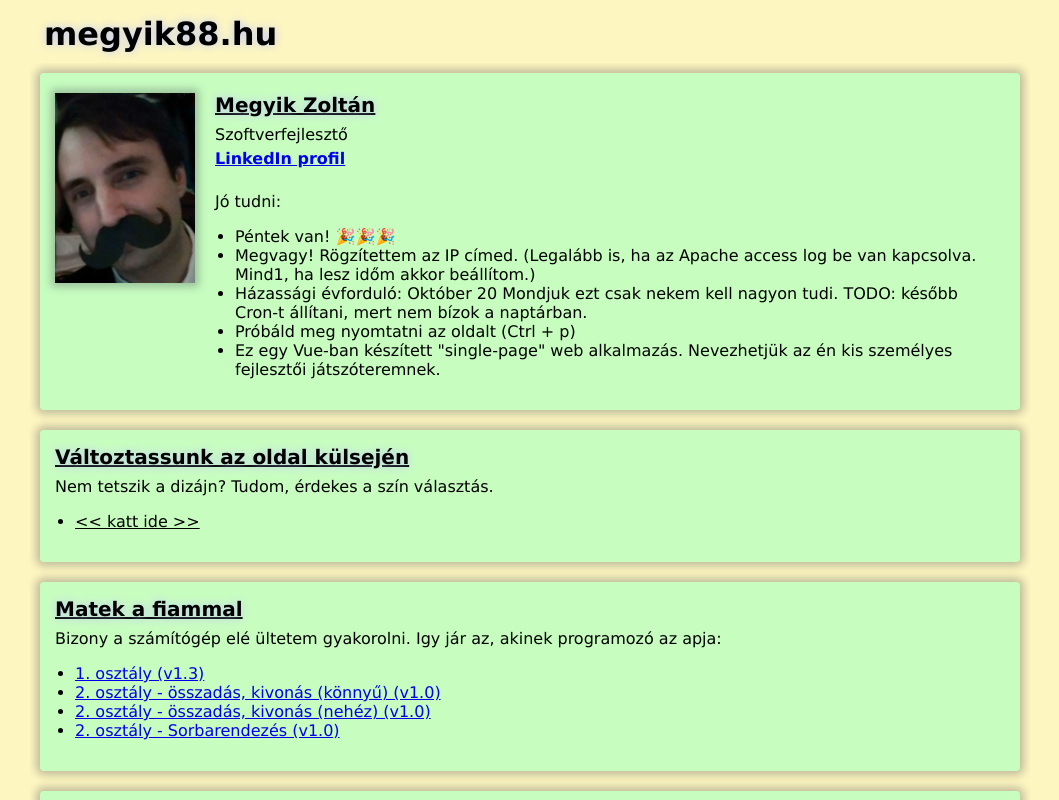
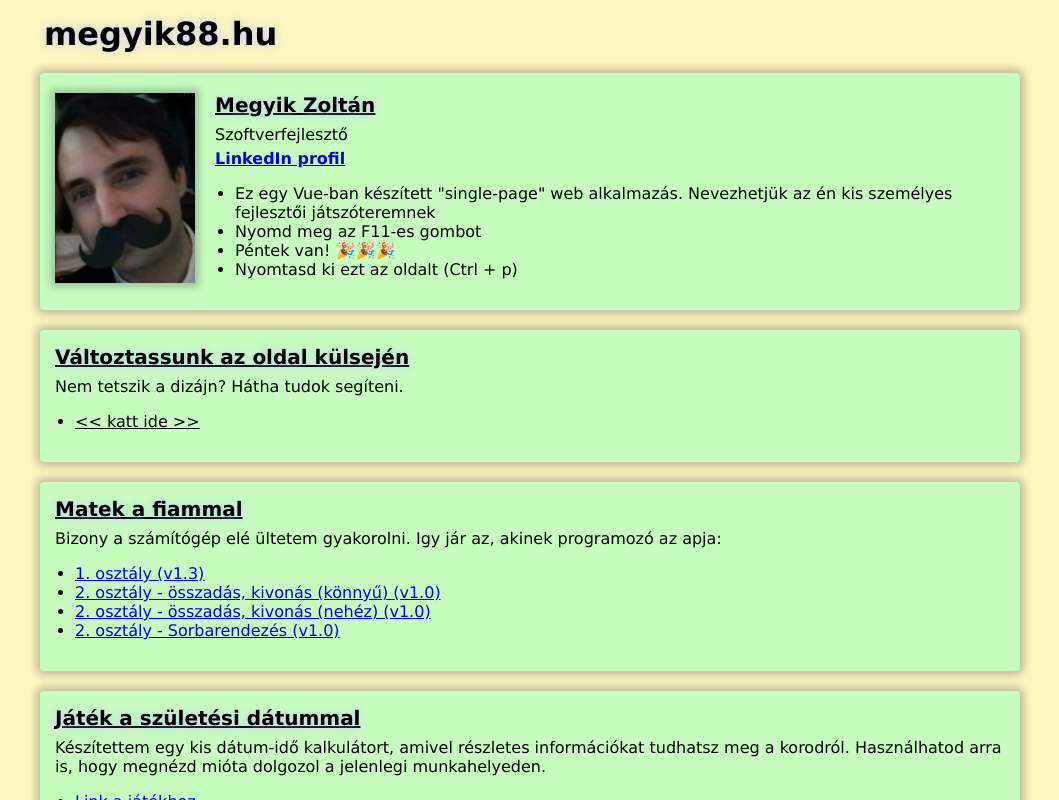
Before and after one commit to mzoli88/megyik88-web, a Vue app: page / in a window 1280 px wide. Shown: the whole page, without its empty margins (110-1169 px from the left). Built offline with nearby package versions, Linux system fonts and the light colour scheme.

Commit message:
frissítések

```diff
--- a/package.json
+++ b/package.json
@@ -11,9 +11,11 @@
     "@fortawesome/fontawesome-svg-core": "^1.3.0",
     "@fortawesome/free-solid-svg-icons": "^6.0.0",
     "@fortawesome/vue-fontawesome": "^2.0.6",
+    "@vue/cli-service": "^5.0.8",
     "babel-polyfill": "^6.26.0",
     "vue": "^2.6.14",
-    "vue-router": "^3.5.3"
+    "vue-router": "^3.5.3",
+    "vue-template-compiler": "^2.7.14"
   },
   "browserslist": [
     "> 1%",
--- a/public/style.css
+++ b/public/style.css
@@ -169,52 +169,3 @@ a {
 }
 
 /* main style*/
-
-body.style_main {
-	background-color: #fdf6c0;
-	font-family: "Lucida Console", "Courier New", monospace;
-}
-
-.style_main .bHeader,
-.style_main .a:hover,
-.style_main .BoxHeader {
-	text-shadow: 0px 0px 10px #c0c7fd;
-}
-
-.style_main .BoxHeader {
-	text-decoration: underline;
-}
-
-.style_main .Box {
-	background-color: #c8fdc0;
-	border-color: transparent;
-	border-radius: 4px;
-	-webkit-box-shadow: 0px 0px 8px 4px #21273847;
-	box-shadow: 0px 0px 8px 4px #21273847;
-}
-
-.style_main .megyik88_img {
-	-webkit-box-shadow: 0px 0px 8px 4px #21273847;
-	box-shadow: 0px 0px 8px 4px #21273847;
-}
-
-
-/* Simple style */
-
-.style_simple * {
-	color: initial;
-	background-color: initial;
-	font-size: initial;
-	padding: initial;
-	margin: initial;
-	border-width: 0;
-	border: initial;
-	border-radius: initial;
-	float: initial;
-}
-
-
-.tmp_img {
-	width: 100%;
-	/* transform: scale(1.2); */
-}
--- a/src/App.vue
+++ b/src/App.vue
@@ -54,7 +54,7 @@ export default {
     console.log("̄¯_(ツ)_/¯");
   },
   data: function name() {
-    document.body.className = document.body.className = "style_main";
+    document.body.className = document.body.className = "style_green";
     return {
       isIE: false || !!document.documentMode,
       menu_clicks: 0,
@@ -62,7 +62,7 @@ export default {
       menu_click_status: 0,
       menu_canClick: true,
       showWrap: true,
-      style: "style_main",
+      style: "style_green",
     };
   },
   watch: {
--- a/src/main.js
+++ b/src/main.js
@@ -11,6 +11,8 @@ import './styles/media.css';
 import './styles/style_black.css';
 import './styles/style_apache.css';
 import './styles/style_colorfull.css';
+import './styles/style_simple.css';
+import './styles/style_green.css';
 import './styles/print.css';
 
 import Box from './componets/Box.vue';
--- a/src/styles/main.css
+++ b/src/styles/main.css
@@ -1,15 +1,17 @@
-
 .vflex,
 .hflex,
 .cflex {
 	display: flex;
 }
+
 .hflex {
 	flex-direction: column !important;
 }
+
 .vflex {
 	flex-direction: row !important;
 }
+
 .cflex {
 	justify-content: center;
 	align-items: center;
@@ -19,25 +21,31 @@
 	gap: 20px;
 }
 
-.fit{
+.fit {
 	flex: 1 0 auto;
 }
-body,#app,#wrap{
+
+body,
+#app,
+#wrap {
 	height: 100vh;
 	overflow: hidden;
 	font-family: Verdana, sans-serif;
 	margin: 0;
-	padding:0;
+	padding: 0;
 }
-h1{
+
+h1 {
 	margin: 0;
-	padding:0;
+	padding: 0;
 }
-body{
+
+body {
 	background-color: #fff;
 }
-#app{
-	overflow:auto;
+
+#app {
+	overflow: auto;
 	-webkit-overflow-scrolling: touch;
 	padding: 5px;
 }
@@ -45,3 +53,8 @@ body{
 .icon {
 	font-family: "Font Awesome 5 Free";
 }
+
+.tmp_db_img {
+	display: block;
+	margin: auto;
+}
--- a/src/styles/media.css
+++ b/src/styles/media.css
@@ -14,3 +14,36 @@
         width: initial;
     }
 }
+
+@media all and (display-mode: fullscreen) {
+
+    body,
+    html,
+    #app {
+        background-color: #157fcc;
+    }
+
+    #app * {
+        display: none;
+    }
+
+    #app::before {
+        position: absolute;
+        top: 10%;
+        left: 10%;
+        content: ':(';
+        color: #fff;
+        font-size: 25.0vh;
+    }
+
+    #app::after {
+        position: absolute;
+        bottom: 40%;
+        left: 0;
+        padding: 0 20vh;
+        content: 'Your PC ran into a problem that it couldn\'t handle, and now it needs to restart.';
+        color: #fff;
+        font-size: 2.0vh;
+    }
+
+}
--- /dev/null
+++ b/src/styles/style_green.css
@@ -0,0 +1,27 @@
+body.style_green {
+    background-color: #fdf6c0;
+    font-family: "Lucida Console", "Courier New", monospace;
+}
+
+.style_green .bHeader,
+.style_green .a:hover,
+.style_green .BoxHeader {
+    text-shadow: 0px 0px 10px #c0c7fd;
+}
+
+.style_green .BoxHeader {
+    text-decoration: underline;
+}
+
+.style_green .Box {
+    background-color: #c8fdc0;
+    border-color: transparent;
+    border-radius: 4px;
+    -webkit-box-shadow: 0px 0px 8px 4px #21273847;
+    box-shadow: 0px 0px 8px 4px #21273847;
+}
+
+.style_green .megyik88_img {
+    -webkit-box-shadow: 0px 0px 8px 4px #21273847;
+    box-shadow: 0px 0px 8px 4px #21273847;
+}
--- /dev/null
+++ b/src/styles/style_simple.css
@@ -0,0 +1,17 @@
+.style_simple * {
+    color: initial;
+    background-color: initial;
+    font-size: initial;
+    padding: initial;
+    margin: initial;
+    border-width: 0;
+    border: initial;
+    border-radius: initial;
+    float: initial;
+}
+
+
+.tmp_img {
+    width: 100%;
+    /* transform: scale(1.2); */
+}
--- a/src/views/Home.vue
+++ b/src/views/Home.vue
@@ -28,24 +28,15 @@
         </div>
       </div>
       <div class="BoxCt">
-        <br />
         <div>
-          Jó tudni:
           <ul>
-            <li v-html="todayText"></li>
-            <li>
-              Megvagy! Rögzítettem az IP címed. (Legalább is, ha az Apache
-              access log be van kapcsolva. Mind1, ha lesz időm akkor beállítom.)
-            </li>
-            <li>
-              Házassági évforduló: Október 20 Mondjuk ezt csak nekem kell nagyon
-              tudi. TODO: később Cron-t állítani, mert nem bízok a naptárban.
-            </li>
-            <li>Próbáld meg nyomtatni az oldalt (Ctrl + p)</li>
             <li>
               Ez egy Vue-ban készített "single-page" web alkalmazás. Nevezhetjük
-              az én kis személyes fejlesztői játszóteremnek.
+              az én kis személyes fejlesztői játszóteremnek
             </li>
+            <li>Nyomd meg az F11-es gombot</li>
+            <li v-html="todayText"></li>
+            <li>Nyomtasd ki ezt az oldalt (Ctrl + p)</li>
           </ul>
         </div>
       </div>
@@ -53,7 +44,7 @@
     <Box title="Változtassunk az oldal külsején">
       <div>
         Nem tetszik a dizájn?
-        <span v-if="style_count == 0">Tudom, érdekes a szín választás.</span>
+        <span v-if="style_count == 0">Hátha tudok segíteni.</span>
         <span v-if="style_count >= 10">
           Kattintások száma: {{ click_count }}
         </span>
@@ -192,7 +183,7 @@ export default {
           App.style = "style_black";
           break;
         default:
-          App.style = "style_main";
+          App.style = "style_green";
           this.style_count = 15;
           break;
       }
@@ -200,8 +191,7 @@ export default {
         var el = document.createElement("div");
         el.style.cssText =
           "position:absolute;top:0;left:0;width:100%;height:100%;z-index:100;background:#fff";
-        el.innerHTML =
-          '<img class="tmp_img" src="pic/db.jpg" alt="db" style="display: block;margin: auto;">';
+        el.innerHTML = '<img class="tmp_db_img" src="pic/db.jpg" alt="db" >';
         el.className = "noselect";
         document.body.appendChild(el);
         App.showWrap = false;
```
Also changed, not shown: 11 other files (tests, documents, lock files or other folders).
